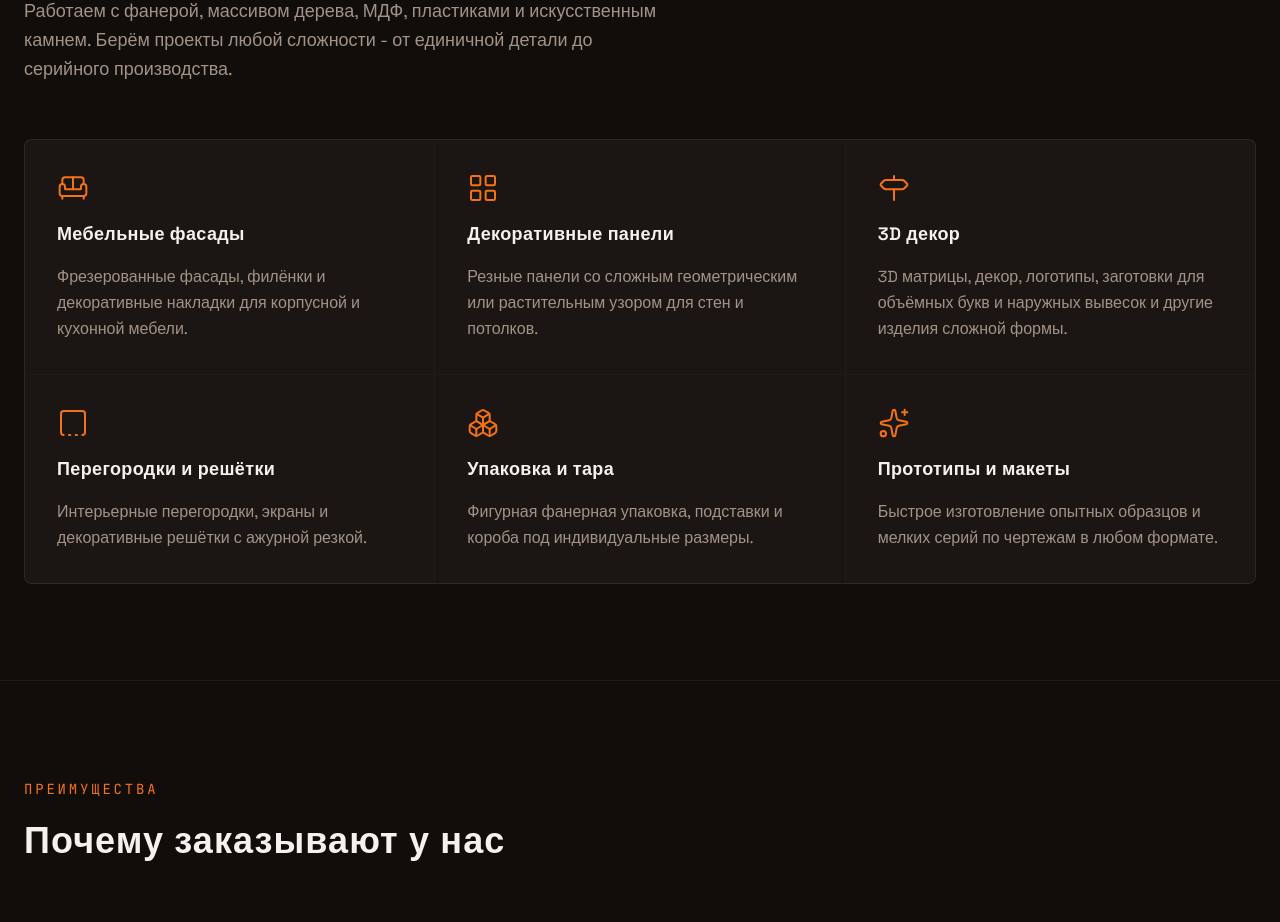
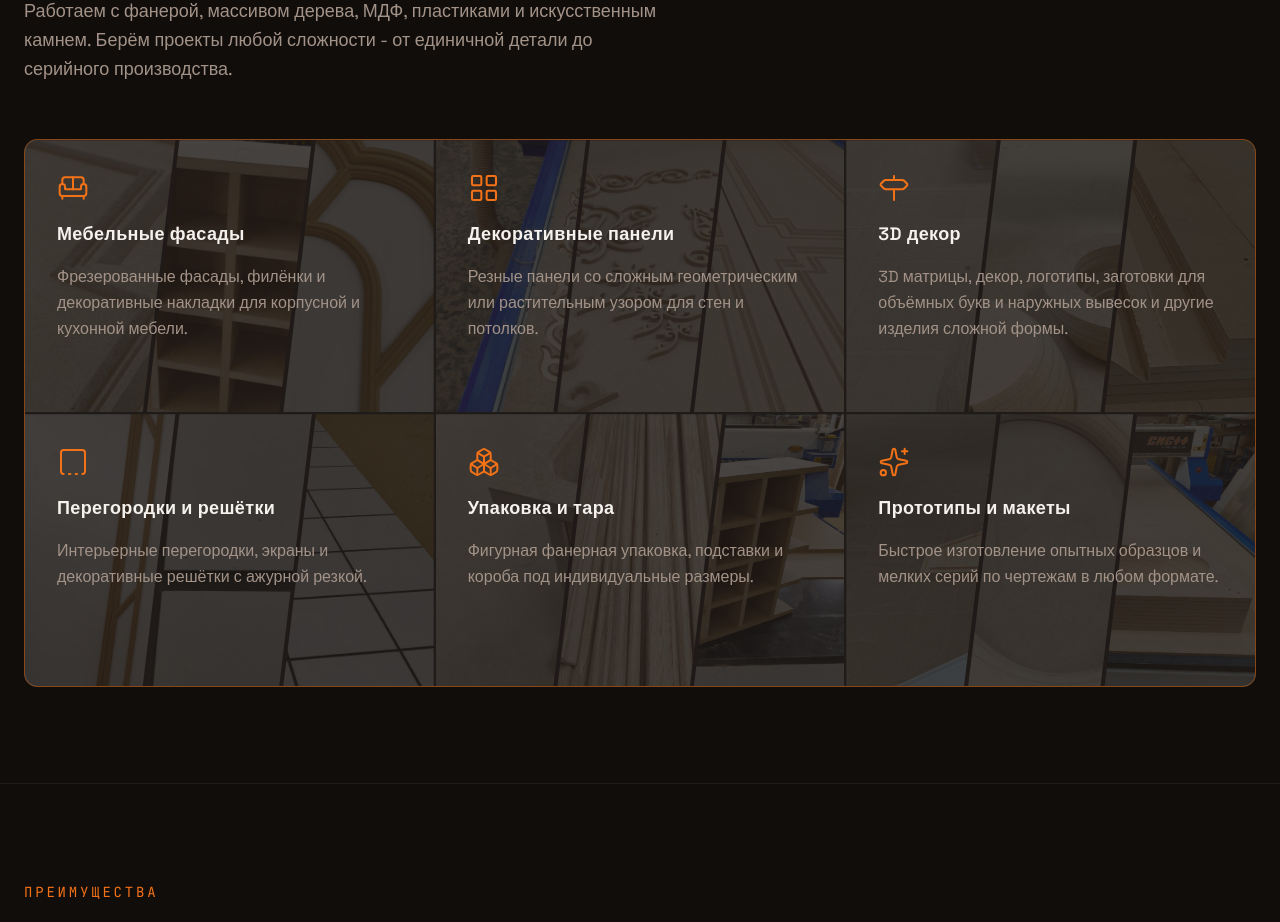
Before and after one commit to AeliusFateful/CNC2Plus-milling-services, a Next.js app: page / in a window 1280 px wide. Shown: the part 3549-4471 px from the top of the page. Built offline with nearby package versions, Linux system fonts and the light colour scheme.

Commit message:
Add photo collage with hover expand to service cards

```diff
--- a/app/globals.css
+++ b/app/globals.css
@@ -195,3 +195,59 @@
     animation: none;
   }
 }
+
+/*
+ * Коллаж фото на фоне карточек услуг: три косые полосы. Карточка поделена на три
+ * невидимые зоны (.service-zone) — наведение на зону раскрывает её фото на всю карточку,
+ * остальные схлопываются к краям. Зоны не двигаются, поэтому фото можно переключать,
+ * наводя на другую треть.
+ */
+.service-collage {
+  --full: polygon(0 0, 100% 0, 100% 100%, 0 100%);
+  --to-left: polygon(0 0, 0 0, 0 100%, 0 100%);
+  --to-right: polygon(100% 0, 100% 0, 100% 100%, 100% 100%);
+}
+
+.service-layer {
+  transition: clip-path 0.7s cubic-bezier(0.65, 0, 0.35, 1);
+}
+
+/* Покой: полосы с тонкими косыми разделителями. */
+.service-layer[data-i="0"] {
+  clip-path: polygon(0 0, 36.8% 0, 28.8% 100%, 0 100%);
+}
+.service-layer[data-i="1"] {
+  clip-path: polygon(37.8% 0, 70.2% 0, 62.2% 100%, 29.8% 100%);
+}
+.service-layer[data-i="2"] {
+  clip-path: polygon(71.2% 0, 100% 0, 100% 100%, 63.2% 100%);
+}
+
+/* Невидимые зоны наведения: те же косые трети, что и в покое. */
+.service-zone[data-i="0"] {
+  clip-path: polygon(0 0, 37.3% 0, 29.3% 100%, 0 100%);
+}
+.service-zone[data-i="1"] {
+  clip-path: polygon(37.3% 0, 70.7% 0, 62.7% 100%, 29.3% 100%);
+}
+.service-zone[data-i="2"] {
+  clip-path: polygon(70.7% 0, 100% 0, 100% 100%, 62.7% 100%);
+}
+
+.service-collage:has(.service-zone[data-i="0"]:hover) .service-layer[data-i="0"],
+.service-collage:has(.service-zone[data-i="1"]:hover) .service-layer[data-i="1"],
+.service-collage:has(.service-zone[data-i="2"]:hover) .service-layer[data-i="2"] {
+  clip-path: var(--full);
+}
+
+.service-collage:has(.service-zone[data-i="1"]:hover) .service-layer[data-i="0"],
+.service-collage:has(.service-zone[data-i="2"]:hover) .service-layer[data-i="0"],
+.service-collage:has(.service-zone[data-i="2"]:hover) .service-layer[data-i="1"] {
+  clip-path: var(--to-left);
+}
+
+.service-collage:has(.service-zone[data-i="0"]:hover) .service-layer[data-i="1"],
+.service-collage:has(.service-zone[data-i="0"]:hover) .service-layer[data-i="2"],
+.service-collage:has(.service-zone[data-i="1"]:hover) .service-layer[data-i="2"] {
+  clip-path: var(--to-right);
+}
--- a/components/site/services.tsx
+++ b/components/site/services.tsx
@@ -1,3 +1,5 @@
+import Image from "next/image";
+import { withBasePath } from "@/lib/base-path";
 import { services as SERVICES } from "@/lib/sections-data";
 import { SectionHeading } from "@/components/site/section-heading";
 
@@ -11,17 +13,39 @@ export function Services() {
           description="Работаем с фанерой, массивом дерева, МДФ, пластиками и искусственным камнем. Берём проекты любой сложности - от единичной детали до серийного производства."
         />
 
-        <div className="mt-14 grid grid-cols-1 gap-px overflow-hidden rounded-md border border-border/60 bg-border/60 md:grid-cols-3">
-          {SERVICES.map(({ icon: Icon, title, description }) => (
+        <div className="mt-14 grid grid-cols-1 gap-0.5 overflow-hidden rounded-xl border border-primary/50 bg-border/60 md:grid-cols-3">
+          {SERVICES.map(({ icon: Icon, title, description, photos }) => (
             <div
               key={title}
-              className="group relative flex flex-col gap-4 bg-card p-8 transition-colors hover:bg-secondary"
+              className="group relative flex min-h-60 flex-col gap-4 overflow-hidden bg-card p-8 md:min-h-68 transition-colors hover:bg-secondary"
             >
-              <Icon className="size-8 text-primary" strokeWidth={1.5} />
-              <h3 className="text-lg font-semibold tracking-[0.02em] text-foreground">{title}</h3>
-              <p className="text-base leading-relaxed text-muted-foreground">
-                {description}
-              </p>
+              <div className="service-collage absolute inset-0 bg-border">
+                {photos.map((photo, i) => (
+                  <div key={photo} data-i={i} className="service-layer absolute inset-0">
+                    <Image
+                      src={withBasePath(photo)}
+                      alt=""
+                      fill
+                      sizes="(min-width: 768px) 33vw, 100vw"
+                      className="object-cover"
+                    />
+                  </div>
+                ))}
+                <div className="pointer-events-none absolute inset-0 bg-card/80 transition-colors duration-700 group-hover:bg-card/50" />
+                {photos.map((photo, i) => (
+                  <div key={photo} data-i={i} className="service-zone absolute inset-0" />
+                ))}
+              </div>
+
+              <div className="pointer-events-none relative flex flex-col gap-4">
+                <Icon className="size-8 text-primary" strokeWidth={1.5} />
+                <h3 className="text-lg font-semibold tracking-[0.02em] text-foreground">{title}</h3>
+                <p className="text-base leading-relaxed text-muted-foreground">
+                  {description}
+                </p>
+              </div>
+
+              <div className="pointer-events-none absolute inset-0 z-10 opacity-0 ring-1 ring-primary/70 transition-opacity duration-700 ease-in-out ring-inset group-hover:opacity-100" />
             </div>
           ))}
         </div>
--- a/lib/sections-data.ts
+++ b/lib/sections-data.ts
@@ -24,42 +24,53 @@ export type IconCard = {
   description: string;
 };
 
-export const services: readonly IconCard[] = [
+export type ServiceCard = IconCard & {
+  /** Три фото из портфолио для коллажа на фоне карточки. */
+  photos: readonly [string, string, string];
+};
+
+export const services: readonly ServiceCard[] = [
   {
     icon: Sofa,
     title: "Мебельные фасады",
     description:
       "Фрезерованные фасады, филёнки и декоративные накладки для корпусной и кухонной мебели.",
+    photos: ["/images/portfolio/6.1.jpg", "/images/portfolio/9.1.jpg", "/images/portfolio/10.1.jpg"],
   },
   {
     icon: LayoutGrid,
     title: "Декоративные панели",
     description:
       "Резные панели со сложным геометрическим или растительным узором для стен и потолков.",
+    photos: ["/images/portfolio/4.1.jpg", "/images/portfolio/4.2.jpg", "/images/portfolio/6.2.jpg"],
   },
   {
     icon: Signpost,
     title: "3D декор",
     description:
       "3D матрицы, декор, логотипы, заготовки для объёмных букв и наружных вывесок и другие изделия сложной формы.",
+    photos: ["/images/portfolio/1.2.jpg", "/images/portfolio/5.2.jpg", "/images/portfolio/11.1.jpg"],
   },
   {
     icon: SquareDashedBottom,
     title: "Перегородки и решётки",
     description:
       "Интерьерные перегородки, экраны и декоративные решётки с ажурной резкой.",
+    photos: ["/images/portfolio/10.2.jpg", "/images/portfolio/7.1.jpg", "/images/portfolio/7.2.jpg"],
   },
   {
     icon: Boxes,
     title: "Упаковка и тара",
     description:
       "Фигурная фанерная упаковка, подставки и короба под индивидуальные размеры.",
+    photos: ["/images/portfolio/12.2.jpg", "/images/portfolio/8.1.jpg", "/images/portfolio/9.2.jpg"],
   },
   {
     icon: Sparkles,
     title: "Прототипы и макеты",
     description:
       "Быстрое изготовление опытных образцов и мелких серий по чертежам в любом формате.",
+    photos: ["/images/portfolio/2.1.jpg", "/images/portfolio/3.3.jpg", "/images/portfolio/1.3.jpg"],
   },
 ];
 
```
